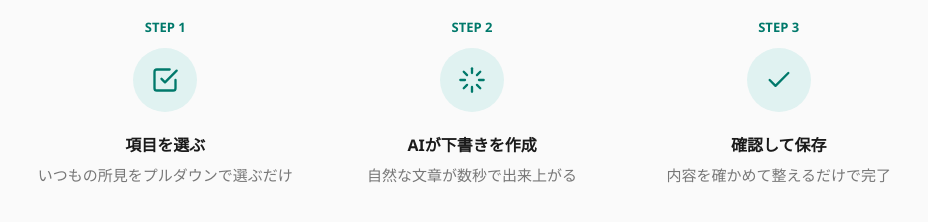
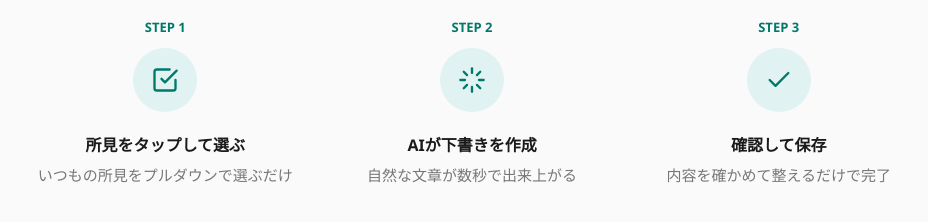
Before and after one commit to goldenglow1991-bot/monitoring_app_web, a React (Vite) app: page / in a window 1280 px wide. Shown: the part 1360-1582 px from the top of the page, without its empty margins (168-1096 px from the left). Built offline with nearby package versions, Linux system fonts and the light colour scheme; no server answers.

Commit message:
LPの使い方STEP1のタイトルを「項目を選ぶ」から「所見をタップして選ぶ」に変更

```diff
--- a/src/LandingPage.tsx
+++ b/src/LandingPage.tsx
@@ -62,7 +62,7 @@ export function LandingPage({
             <div className="lp-step-icon">
               <svg width="28" height="28" viewBox="0 0 24 24" fill="none" stroke="#00796b" strokeWidth="2" strokeLinecap="round" strokeLinejoin="round"><path d="M9 11l3 3L22 4" /><path d="M21 12v7a2 2 0 0 1-2 2H5a2 2 0 0 1-2-2V5a2 2 0 0 1 2-2h11" /></svg>
             </div>
-            <div className="lp-step-title">項目を選ぶ</div>
+            <div className="lp-step-title">所見をタップして選ぶ</div>
             <div className="lp-step-desc">いつもの所見をプルダウンで選ぶだけ</div>
           </div>
           <div className="lp-step">
```
